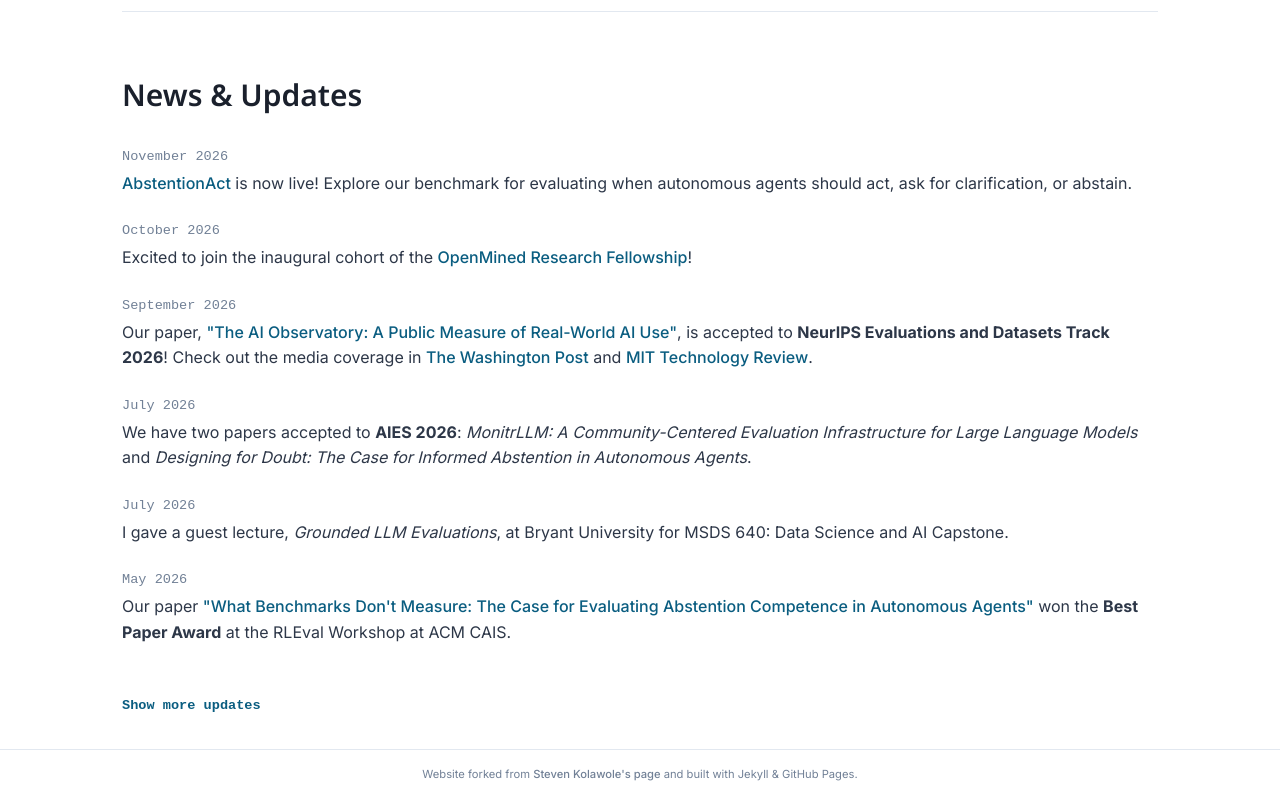
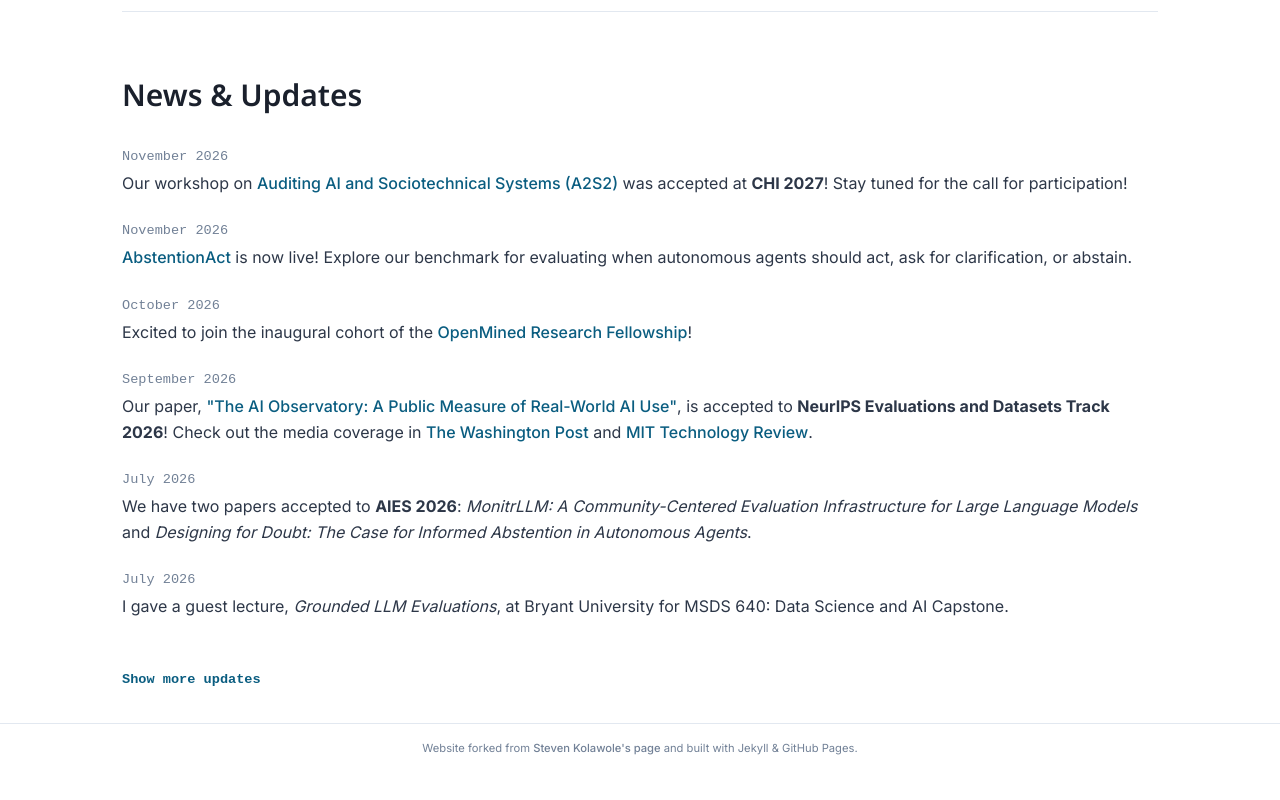
Before and after one commit to victorojewale/victorojewale.github.io, a plain HTML site: page index.html in a window 1280 px wide. Shown: the part 789-1589 px from the top of the page. After the commit the page ends 1563 px from the top, so only its background shows below. Drawn offline with Linux system fonts and the light colour scheme; some icons are missing; a web font is replaced by a local one.

Commit message:
update news

```diff
--- a/index.html
+++ b/index.html
@@ -103,6 +103,12 @@
         <section class="section">
             <h2>News & Updates</h2>
             <ul class="news-list" id="news-list">
+                <li class="news-item">
+                    <span class="news-date">November 2026</span>
+                    Our workshop on <a href="https://a2s2-workshop.github.io/2027/" target="_blank"
+                        rel="noopener noreferrer">Auditing AI and Sociotechnical Systems (A2S2)</a> was accepted at
+                    <strong>CHI 2027</strong>! Stay tuned for the call for participation!
+                </li>
                 <li class="news-item">
                     <span class="news-date">November 2026</span>
                     <a href="https://abstentionact.github.io/" target="_blank" rel="noopener noreferrer">AbstentionAct</a>
```
